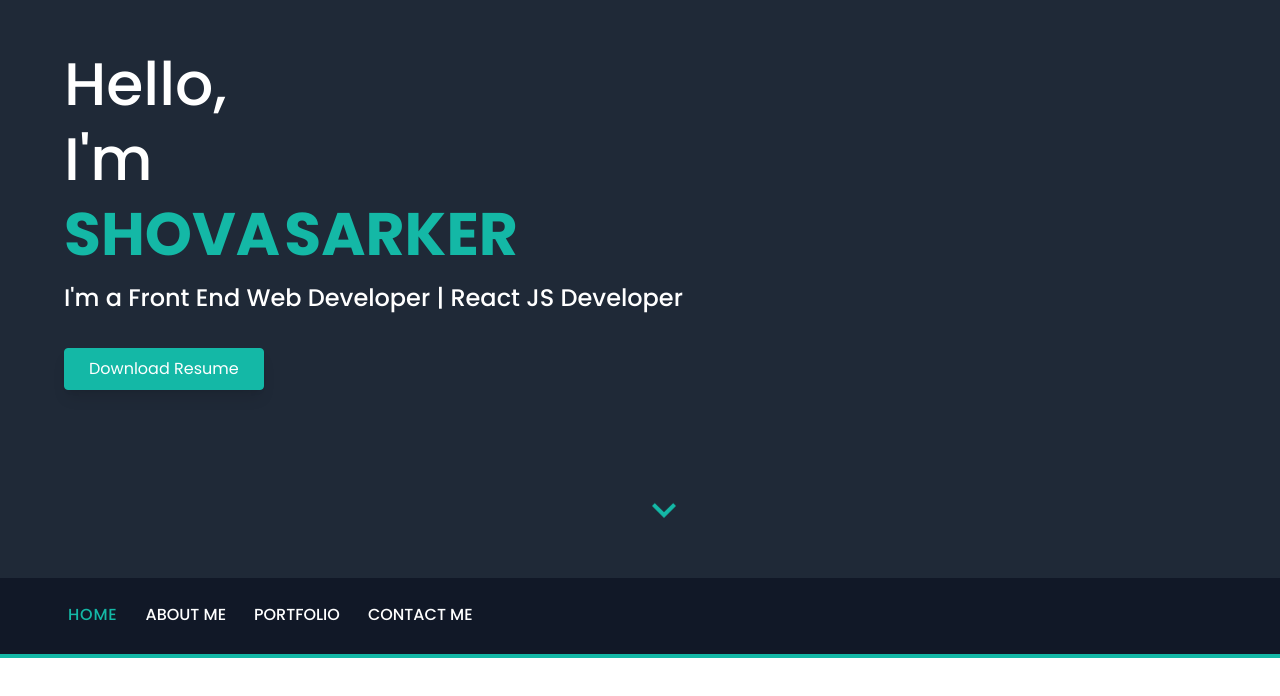
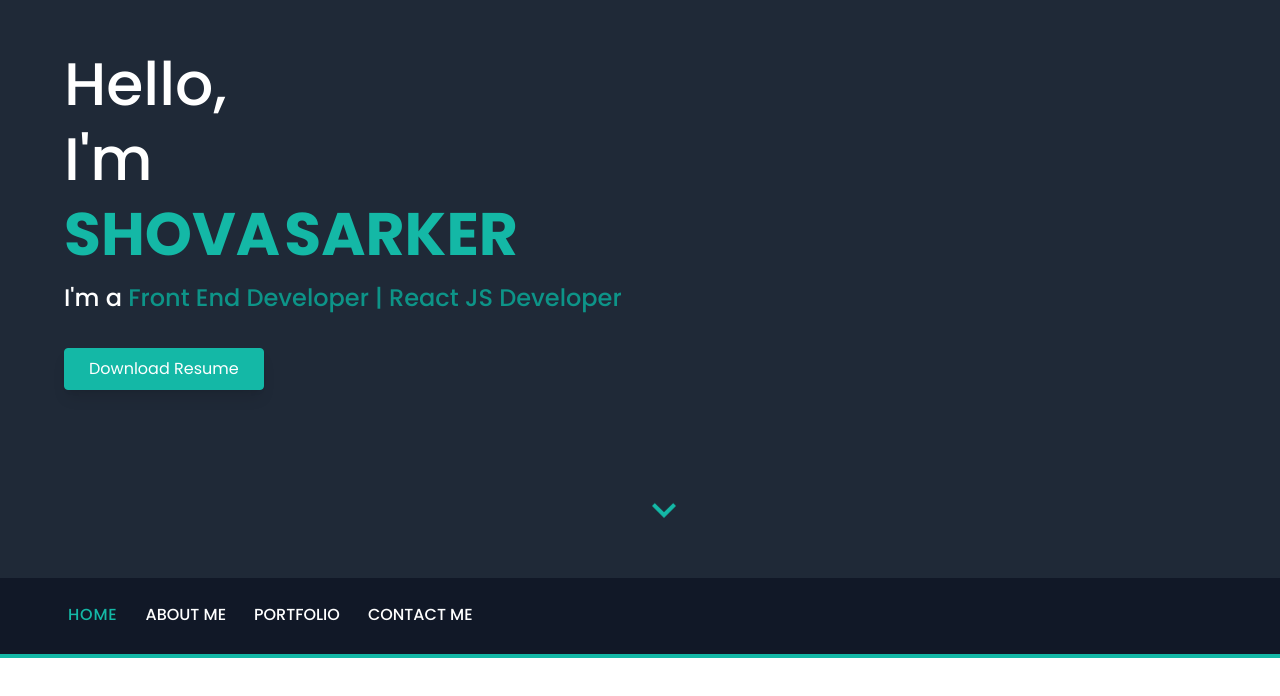
Before and after one commit to shovasarker/portfolio, a React (Create React App) app: page / in a window 1280 px wide. Shown: the part 222-918 px from the top of the page. Built offline with nearby package versions, Linux system fonts and the light colour scheme.

Commit message:
Sub title color changed in Banner Section

```diff
--- a/src/pages/home/components/Banner/index.jsx
+++ b/src/pages/home/components/Banner/index.jsx
@@ -16,7 +16,10 @@ const Banner = () => {
         </h1>
         <DeveloperName />
         <h3 className='text-2xl leading-normal font-medium mt-2 text-white'>
-          I'm a Front End Web Developer | React JS Developer
+          I'm a{' '}
+          <span className='text-teal-600'>
+            Front End Developer | React JS Developer
+          </span>
         </h3>
         <a
           href='https://drive.google.com/uc?export=download&id=1IytEuag6PwMjDYTgQ_455UJlype7qu9D'
```
